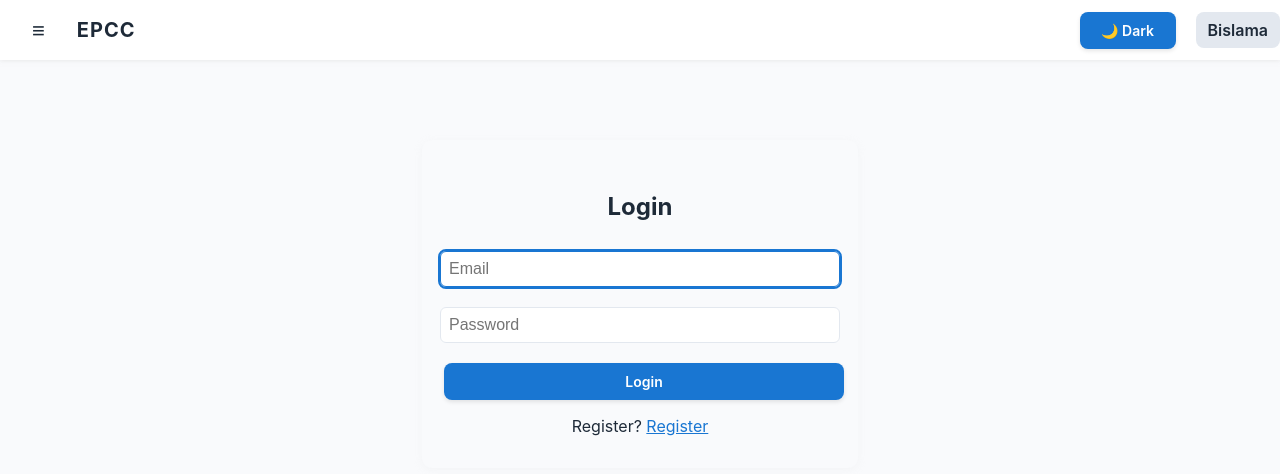
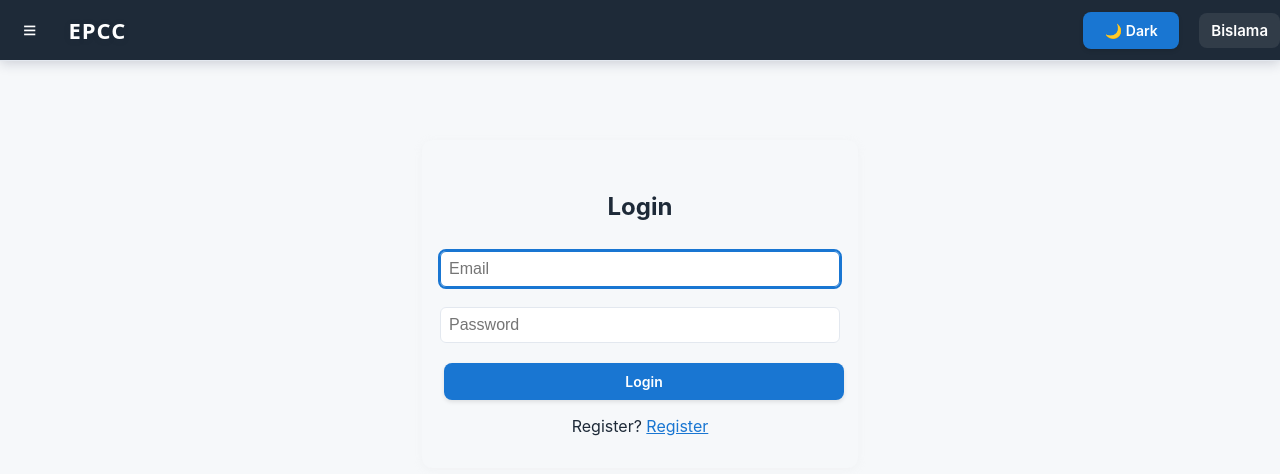
Before and after one commit to DarssiniRamesh/e-policecert-suite-118001-118011, a React (Create React App) app in the folder epcc_frontend/: page /login in a window 1280 px wide. Shown: the top 474 px of the page. Built offline with nearby package versions, Linux system fonts and the light colour scheme.

Commit message:
CheckPoint

```diff
--- a/epcc_frontend/src/App.css
+++ b/epcc_frontend/src/App.css
@@ -1,18 +1,35 @@
 /* CSS Variables for Theme Management */
 :root {
-  /* Light theme colors */
-  --epcc-navy: #1E2A38;
-  --epcc-blue: #1976D2;
-  --epcc-blue-accent: #1E88E5;
-  --epcc-green: #43A047;
+  /* RFP-compliant Navy + Blue government theme */
+  --epcc-navy: #1e2a38;
+  --epcc-blue: #1976d2;
+  --epcc-blue-accent: #1e88e5;
+  --epcc-green: #43a047;
   --epcc-gray: #e3e8ef;
-  --bg-primary: #f9fafc;
+  --epcc-light: #f9fafc;
+  --epcc-danger: #ce2b28;
+  /* Layout */
+  --sidebar-bg: #1e2a38;
+  --sidebar-active: #1976d2;
+  --sidebar-hover: #21344b;
+  --nav-bg: #1e2a38;
+  --nav-shadow: 0 1.5px 12px #1a244033;
+  /* General backgrounds */
+  --bg-primary: #f6f8fa;
   --bg-secondary: #fff;
-  --text-primary: #1E2A38;
-  --text-secondary: #1976D2;
+  --card-bg: #fff;
+  --card-shadow: 0 2px 8px #1e2a3805;
   --border-color: #e3e8ef;
-  --button-bg: #1976D2;
+  /* Text */
+  --text-primary: #1e2a38;
+  --text-secondary: #1976d2;
+  --text-nav: #fff;
+  --text-sidebar: #e3e8ef;
+  /* Buttons */
+  --button-bg: #1976d2;
   --button-text: #fff;
+  --button-secondary-bg: #eaf1fe;
+  --button-secondary-text: #1976d2;
 }
 
 [data-theme="dark"] {
--- a/epcc_frontend/src/components/Sidebar.js
+++ b/epcc_frontend/src/components/Sidebar.js
@@ -27,47 +27,73 @@ export default function Sidebar({ open, closeSidebar, handleLogout }) {
   return (
     <aside
       style={{
-        width: open ? 200 : 0,
-        background: "var(--bg-secondary)",
+        width: open ? 220 : 0,
+        background: "var(--sidebar-bg)",
         position: "fixed",
         height: "100vh",
         left: 0,
         top: 60,
         overflow: "hidden",
-        transition: "width 0.2s",
-        boxShadow: open ? "2px 0 4px #dedede90" : "none",
+        transition: "width 0.21s cubic-bezier(.77,.32,.4,1.01)",
+        boxShadow: open ? "2.5px 0 14px #1e2a3822" : "none",
         zIndex: 99,
+        borderRight: open ? "1.5px solid var(--border-color)" : "none",
       }}
       aria-label="Sidebar"
     >
-      <nav style={{ padding: 12, minHeight: "90%" }}>
-        {links.map((l) => (
+      <nav style={{
+        padding: "18px 10px 10px 7px",
+        minHeight: "92%",
+        display: "flex",
+        flexDirection: "column",
+        gap: 2,
+      }}>
+        {links.map((l) => {
+          const isActive = location.pathname === l.path;
+          return (
             <Link
               to={l.path}
               key={l.path}
               style={{
                 display: "flex",
                 alignItems: "center",
-              background:
-                location.pathname === l.path ? "var(--border-color)" : "",
-              color:
-                location.pathname === l.path
-                  ? "var(--text-secondary)"
-                  : "var(--text-primary)",
+                gap: 11,
+                background: isActive ? "var(--sidebar-active)" : "unset",
+                color: isActive
+                  ? "#fff"
+                  : "var(--text-sidebar)",
                 textDecoration: "none",
-              fontWeight: 600,
-              margin: "6px 0",
-              fontSize: 15,
-              padding: "10px 8px",
+                fontWeight: isActive ? 700 : 500,
+                margin: "5px 0",
+                fontSize: 16,
+                padding: "11px 18px",
                 borderRadius: 7,
-              gap: 8,
-              transition: "background 0.17s",
+                opacity: isActive ? 1 : 0.90,
+                outline: "none",
+                border: "none",
+                transition: "background 0.16s, color 0.14s",
+                boxShadow: isActive ? "0 2px 9px #1e2a3810" : "none",
               }}
               onClick={closeSidebar}
+              onMouseOver={e => {
+                if (!isActive)
+                  e.currentTarget.style.background = "var(--sidebar-hover)";
+                e.currentTarget.style.color = "#fff";
+              }}
+              onMouseOut={e => {
+                if (!isActive)
+                  e.currentTarget.style.background = "unset";
+                e.currentTarget.style.color = isActive ? "#fff" : "var(--text-sidebar)";
+              }}
+              tabIndex={open ? 0 : -1}
             >
-            <span style={{ fontSize: 18 }}>{l.icon}</span> {l.label}
+              <span style={{ fontSize: 20 }}>
+                {l.icon}
+              </span>
+              {l.label}
             </Link>
-        ))}
+          );
+        })}
       </nav>
     </aside>
   );
--- a/epcc_frontend/src/components/TopNavBar.js
+++ b/epcc_frontend/src/components/TopNavBar.js
@@ -21,14 +21,15 @@ export default function TopNavBar({ toggleTheme, theme, onSidebar }) {
     <nav
       style={{
         height: 60,
-        background: "var(--bg-secondary)",
+        background: "var(--nav-bg)",
+        boxShadow: "var(--nav-shadow)",
         display: "flex",
         alignItems: "center",
         justifyContent: "space-between",
         position: "fixed",
         width: "100%",
         zIndex: 100,
-        boxShadow: "0 1px 4px #dedede90",
+        borderBottom: "1.5px solid var(--border-color)",
       }}
     >
       <div style={{ display: "flex", alignItems: "center", height: "100%" }}>
@@ -36,12 +37,12 @@ export default function TopNavBar({ toggleTheme, theme, onSidebar }) {
           onClick={onSidebar}
           aria-label="Open sidebar"
           style={{
-            margin: "0 16px",
-            fontSize: 22,
+            margin: "0 16px 0 7px",
+            fontSize: 23,
             background: "none",
             border: "none",
             cursor: "pointer",
-            color: "var(--text-primary)",
+            color: "#fff",
           }}
         >
           ≡
@@ -49,10 +50,13 @@ export default function TopNavBar({ toggleTheme, theme, onSidebar }) {
         <span
           style={{
             fontWeight: "bold",
-            fontSize: 20,
-            color: "var(--text-primary)",
+            fontSize: 22,
+            color: "#fff",
             letterSpacing: "1px",
             cursor: "pointer",
+            fontFamily: "system-ui,sans-serif",
+            textShadow: "0 1px 6px #1e2a3831",
+            verticalAlign: "middle",
           }}
           onClick={handleLogoClick}
         >
@@ -69,10 +73,12 @@ export default function TopNavBar({ toggleTheme, theme, onSidebar }) {
             padding: "8px 12px",
             borderRadius: 8,
             border: "none",
-            background: "var(--border-color)",
-            color: "var(--text-primary)",
+            background: "#ffffff15",
+            color: "#fff",
             cursor: "pointer",
             fontWeight: 600,
+            fontSize: 15,
+            boxShadow: "none"
           }}
           onClick={handleChangeLang}
         >
@@ -82,13 +88,16 @@ export default function TopNavBar({ toggleTheme, theme, onSidebar }) {
           <button
             style={{
               marginLeft: 16,
-              padding: "8px 12px",
+              padding: "8px 13px",
               borderRadius: 8,
               border: "none",
-              background: "#ce2b28",
-              color: "white",
+              background: "var(--epcc-danger)",
+              color: "#fff",
               fontWeight: "bold",
+              fontSize: 15.5,
               cursor: "pointer",
+              boxShadow: "none",
+              textTransform: "uppercase"
             }}
             onClick={() => {
               removeAuthToken();
```
Also changed, not shown: 1 other file (tests, documents, lock files or other folders). Lines whose indentation alone changed are shown as unchanged.
